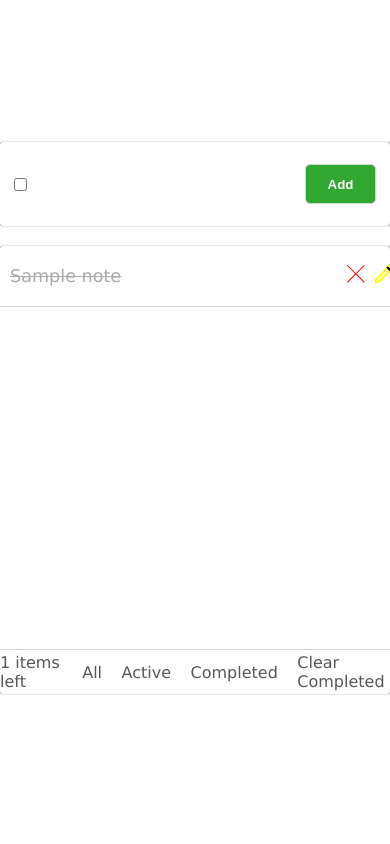
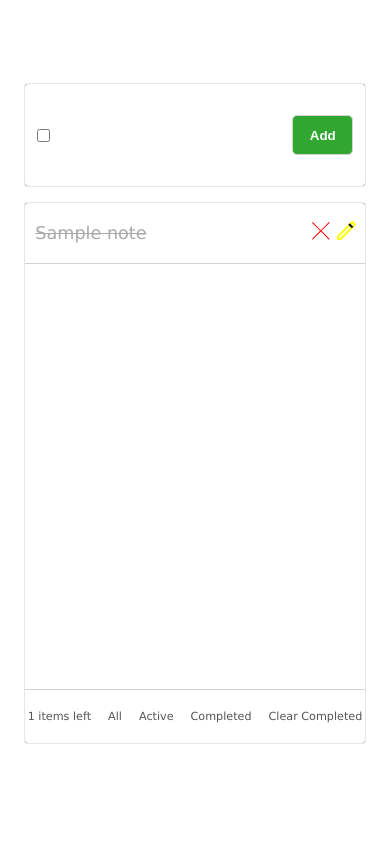
Before and after one commit to carlosmatateumateus/todo, a Django app: page / in a window 390 px wide. Run offline with Django 4.2, Linux system fonts and the light colour scheme; tables that the repository leaves empty hold one stand-in row (values such as "Sample post").

Commit message:
finish the project

```diff
--- a/core/templates/core/home.html
+++ b/core/templates/core/home.html
@@ -39,7 +39,7 @@
             <a href="{% url 'home' %}" id="#">All</a>
             <a href="{% url 'active_completed' 'active' %}" id="#">Active</a>
             <a href="{% url 'active_completed' 'completed' %}" id="#">Completed</a>
-            <a href="#" id="#">Clear Completed</a>
+            <a href="{% url 'delete_completed' %}" id="#">Clear Completed</a>
         </nav>
     </form>
 </main>
--- a/core/urls.py
+++ b/core/urls.py
@@ -4,5 +4,6 @@ urlpatterns = [
     path('', views.home, name='home'),
     path('delete/<str:pk>', views.delete, name='delete'),
     path('edit/<str:pk>', views.edit, name='edit'),
-    path('active_completed/<str:pk>', views.active_completed, name='active_completed')
+    path('active_completed/<str:pk>', views.active_completed, name='active_completed'),
+    path('delete_completed', views.delete_completed, name='delete_completed')
 ]
--- a/core/views.py
+++ b/core/views.py
@@ -59,3 +59,11 @@ def edit(request, pk):
 
     context = {'form_edit':form}
     return render(request, 'core/edit.html', context)
+
+def delete_completed(request):
+    notes = Note.objects.filter(finish=True)
+
+    for date in notes:
+        date.delete()
+
+    return redirect('home')
--- /dev/null
+++ b/static/code/script.js
@@ -0,0 +1,13 @@
+const body = document.getElementById('body');
+const theme = document.getElementById('theme');
+
+console.log('Hello!')
+
+theme.addEventListener('click', ()=>{
+    console.log('ok')
+    if (body.style.background == 'black'){
+        body.style.backgroundColor = 'white'
+    }else{
+        body.style.backgroundColor = 'black'
+    }
+});
--- a/static/css/style.css
+++ b/static/css/style.css
@@ -19,7 +19,8 @@ body{
     display: flex;
     justify-content: center;
     align-items: center;
-    position: absolute;
+    gap: 10px;
+    flex-direction: column;
 
     font-family: 'Lucida Sans', 'Lucida Sans Regular', 'Lucida Grande', 'Lucida Sans Unicode', Geneva, Verdana, sans-serif;
 }
@@ -124,7 +125,7 @@ article h2#dont-finish{
 
 article > div#text{
     padding: 10px;
-    width: 90%;
+    width: 85%;
     height: 100%;
 
     display: flex;
@@ -139,10 +140,26 @@ article > div#modify{
     display: flex;
     justify-content: center;
     align-items: center;
-    gap: 5px;
+    gap: 2px;
 }
 
 div#container_edit{
     width: 400px;
     height: 400px;
 }
+
+@media only screen and (max-width: 500px){
+    html{
+        overflow-y: hidden;
+    }
+    main{
+        width: 87vw;
+        height: 80vh;
+    }
+    article > div#text{
+        width: 80%;
+    }
+    nav{
+        font-size: 0.7em;
+    }
+}
--- a/templates/index.html
+++ b/templates/index.html
@@ -7,10 +7,11 @@
     <meta name="viewport" content="width=device-width, initial-scale=1.0">
     <title>{% block title %}{%endblock title%}</title>
     <link rel="stylesheet" href="{% static 'css/style.css' %}">
+    <link rel="shortcut icon" href="{% static 'images/favicon-32x32.png' %}" type="image/x-icon">
 </head>
 <body>
     {% block content %}
     {% endblock %}
-    <script src="{% static 'js/script.js' %}"></script>
+    <script src="{% static 'code/script.js' %}"></script>
 </body>
 </html>
--- a/todolist/settings.py
+++ b/todolist/settings.py
@@ -13,7 +13,9 @@ SECRET_KEY = 'django-insecure-d=m8=s+9ikboaq6!i39rq_7b09-=n0d87kvszi@_8t8d9)xm%u
 # SECURITY WARNING: don't run with debug turned on in production!
 DEBUG = True
 
-ALLOWED_HOSTS = []
+ALLOWED_HOSTS = [
+    '192.168.168.11'
+]
 
 
 # Application definition
```
Also changed, not shown: db.sqlite3, static/images/icon-moon.svg, static/js/script.js (deleted), templates/navbar.html (deleted).
